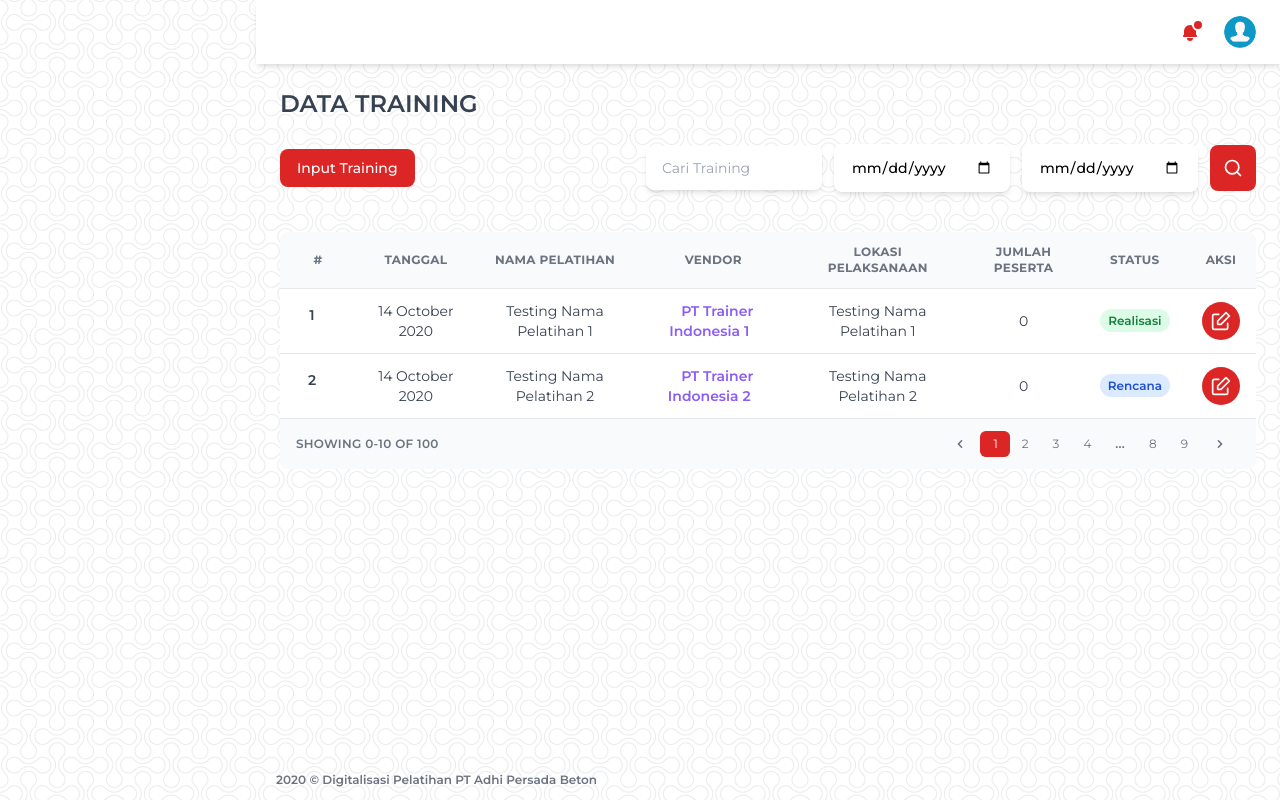
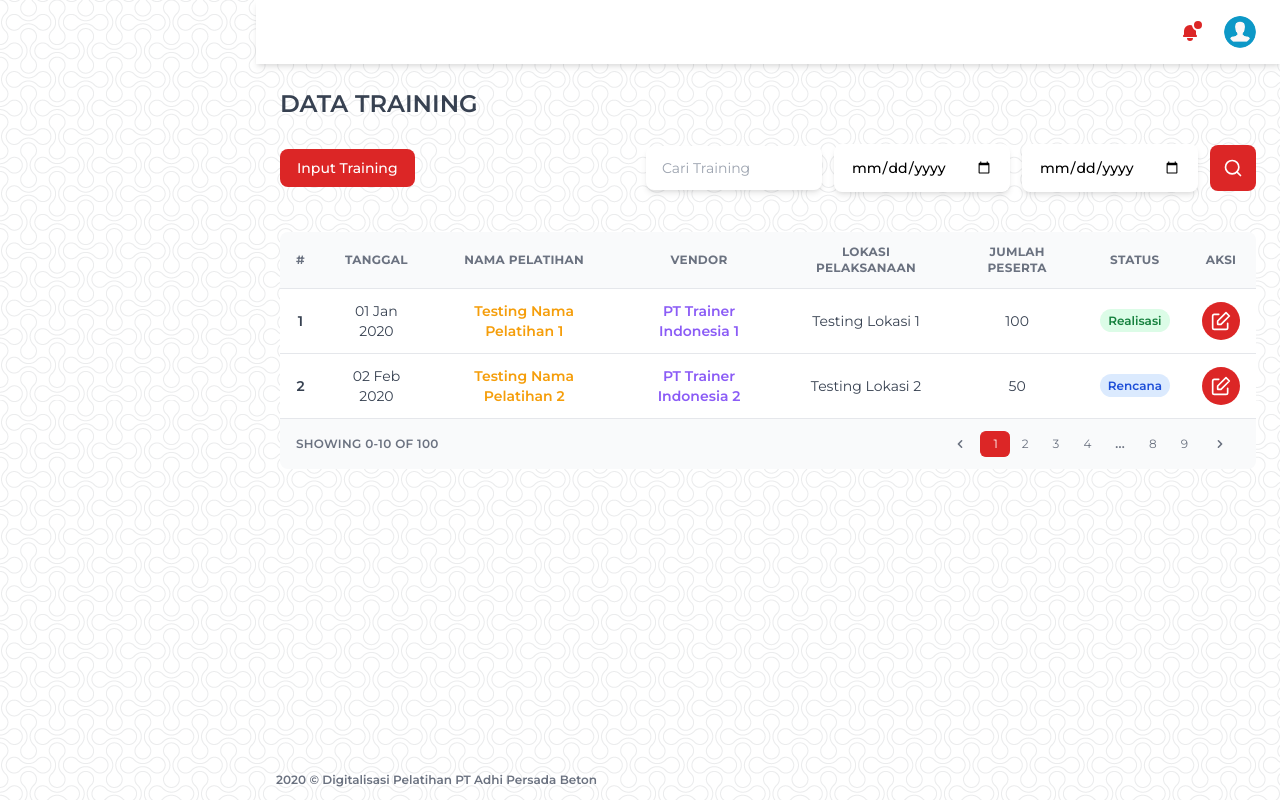
Before and after one commit to ziyadoodle/programpelatihan-adhipersadabeton, a Vue app: page /training in a window 1280 px wide. Built offline with nearby package versions, Linux system fonts and the light colour scheme.

Commit message:
Update training.vue

```diff
--- a/src/components/training.vue
+++ b/src/components/training.vue
@@ -81,129 +81,46 @@
                         <tbody
                             class="bg-white divide-y dark:divide-gray-700 dark:bg-gray-800"
                         >
-                            <tr class="text-gray-700 dark:text-gray-400">
-                                <td class="px-4 py-3">
-                                    <div class="flex items-center text-sm">
-                                        <!-- number -->
-                                        <div
-                                            class="relative hidden w-8 h-8 mr-3 md:block"
-                                        >
-                                            <p
-                                                class="font-semibold w-full h-full text-center"
-                                            >
-                                                1
-                                            </p>
-                                        </div>
-                                    </div>
-                                </td>
-                                <!-- tanggal -->
-                                <td class="px-4 py-3 text-sm text-center">
-                                    14 October 2020
-                                </td>
-                                <!-- nama pelatihan -->
-                                <td class="px-4 py-3 text-sm text-center">
-                                    Testing Nama Pelatihan 1
-                                </td>
-                                <!-- vendor -->
-                                <td class="px-4 py-3 text-sm text-center">
-                                    <span
-                                        class="px-2 py-1 font-semibold text-purple-500"
-                                    >
-                                        PT Trainer Indonesia 1
+                            <tr
+                                v-for="training in trainings"
+                                :key="training.no"
+                                class="text-gray-700 dark:text-gray-400"
+                            >
+                                <td :class="dataclass">
+                                    <span class="font-semibold">
+                                        {{ training.no }}
                                     </span>
                                 </td>
-                                <!-- Lokasi Pelaksanaan -->
-                                <td class="px-4 py-3 text-sm text-center">
-                                    Testing Nama Pelatihan 1
+                                <td :class="dataclass">
+                                    {{ training.tanggal }}
                                 </td>
-                                <!-- jumlah peserta -->
-                                <td class="px-4 py-3 text-sm text-center">
-                                    0
+                                <td :class="dataclass">
+                                    <span class="font-semibold text-yellow-500">
+                                        {{ training.nama }}
+                                    </span>
                                 </td>
-                                <!-- status -->
+                                <td :class="dataclass">
+                                    <span class="font-semibold text-purple-500">
+                                        {{ training.vendor }}
+                                    </span>
+                                </td>
+                                <td :class="dataclass">
+                                    {{ training.lokasi }}
+                                </td>
+                                <td :class="dataclass">
+                                    {{ training.peserta }}
+                                </td>
                                 <td class="px-4 py-3 text-xs text-center">
                                     <span
-                                        class="px-2 py-1 font-semibold leading-tight text-green-700 bg-green-100 rounded-full dark:bg-green-700 dark:text-green-100"
+                                        :class="{
+                                            true: training.isRealisasi,
+                                            false: !training.isRealisasi,
+                                        }"
                                     >
-                                        Realisasi
+                                        {{ training.status }}
                                     </span>
                                 </td>
-                                <!-- aksi -->
-                                <td class="px-4 py-3 text-sm text-center">
-                                    <button
-                                        class="flex items-center justify-between px-2 py-2 text-sm font-medium leading-5 text-white transition-colors duration-150 bg-red-600 border border-transparent rounded-full active:bg-red-600 hover:bg-red-700 focus:outline-none focus:shadow-outline-red"
-                                        aria-label="Edit"
-                                    >
-                                        <svg
-                                            xmlns="http://www.w3.org/2000/svg"
-                                            class="w-5 h-5 text-white"
-                                            viewBox="0 0 24 24"
-                                            fill="none"
-                                            stroke="currentColor"
-                                            stroke-width="2"
-                                            stroke-linecap="round"
-                                            stroke-linejoin="round"
-                                        >
-                                            <path
-                                                d="M20 14.66V20a2 2 0 0 1-2 2H4a2 2 0 0 1-2-2V6a2 2 0 0 1 2-2h5.34"
-                                            ></path>
-                                            <polygon
-                                                points="18 2 22 6 12 16 8 16 8 12 18 2"
-                                            ></polygon>
-                                        </svg>
-                                    </button>
-                                </td>
-                            </tr>
-
-                            <tr class="text-gray-700 dark:text-gray-400">
-                                <td class="px-4 py-3">
-                                    <div class="flex items-center text-sm">
-                                        <!-- number -->
-                                        <div
-                                            class="relative hidden w-8 h-8 mr-3 md:block"
-                                        >
-                                            <p
-                                                class="font-semibold w-full h-full text-center"
-                                            >
-                                                2
-                                            </p>
-                                        </div>
-                                    </div>
-                                </td>
-                                <!-- tanggal -->
-                                <td class="px-4 py-3 text-sm text-center">
-                                    14 October 2020
-                                </td>
-                                <!-- nama pelatihan -->
-                                <td class="px-4 py-3 text-sm text-center">
-                                    Testing Nama Pelatihan 2
-                                </td>
-                                <!-- vendor -->
-                                <td class="px-4 py-3 text-sm text-center">
-                                    <span
-                                        class="px-2 py-1 font-semibold text-purple-500"
-                                    >
-                                        PT Trainer Indonesia 2
-                                    </span>
-                                </td>
-                                <!-- Lokasi Pelaksanaan -->
-                                <td class="px-4 py-3 text-sm text-center">
-                                    Testing Nama Pelatihan 2
-                                </td>
-                                <!-- jumlah peserta -->
-                                <td class="px-4 py-3 text-sm text-center">
-                                    0
-                                </td>
-                                <!-- status -->
-                                <td class="px-4 py-3 text-xs text-center">
-                                    <span
-                                        class="px-2 py-1 font-semibold leading-tight text-blue-700 bg-blue-100 rounded-full dark:bg-blue-700 dark:text-blue-100"
-                                    >
-                                        Rencana
-                                    </span>
-                                </td>
-                                <!-- aksi -->
-                                <td class="px-4 py-3 text-sm text-center">
+                                <td :class="dataclass">
                                     <button
                                         class="flex items-center justify-between px-2 py-2 text-sm font-medium leading-5 text-white transition-colors duration-150 bg-red-600 border border-transparent rounded-full active:bg-red-600 hover:bg-red-700 focus:outline-none focus:shadow-outline-red"
                                         aria-label="Edit"
@@ -333,3 +250,57 @@
         </div>
     </main>
 </template>
+
+<script>
+export default {
+    data() {
+        return {
+            dataclass: "px-4 py-3 text-sm text-center",
+            trainings: [
+                {
+                    no: "1",
+                    tanggal: "01 Jan 2020",
+                    nama: "Testing Nama Pelatihan 1",
+                    vendor: "PT Trainer Indonesia 1",
+                    lokasi: "Testing Lokasi 1",
+                    peserta: "100",
+                    status: "Realisasi",
+                    isRealisasi: true,
+                },
+                {
+                    no: "2",
+                    tanggal: "02 Feb 2020",
+                    nama: "Testing Nama Pelatihan 2",
+                    vendor: "PT Trainer Indonesia 2",
+                    lokasi: "Testing Lokasi 2",
+                    peserta: "50",
+                    status: "Rencana",
+                    isRealisasi: false,
+                },
+            ],
+        }
+    },
+}
+</script>
+
+<style scoped>
+.true {
+    @apply px-2;
+    @apply py-1;
+    @apply font-semibold;
+    @apply leading-tight;
+    @apply text-green-700;
+    @apply bg-green-100;
+    @apply rounded-full;
+}
+
+.false {
+    @apply px-2;
+    @apply py-1;
+    @apply font-semibold;
+    @apply leading-tight;
+    @apply text-blue-700;
+    @apply bg-blue-100;
+    @apply rounded-full;
+}
+</style>
```
